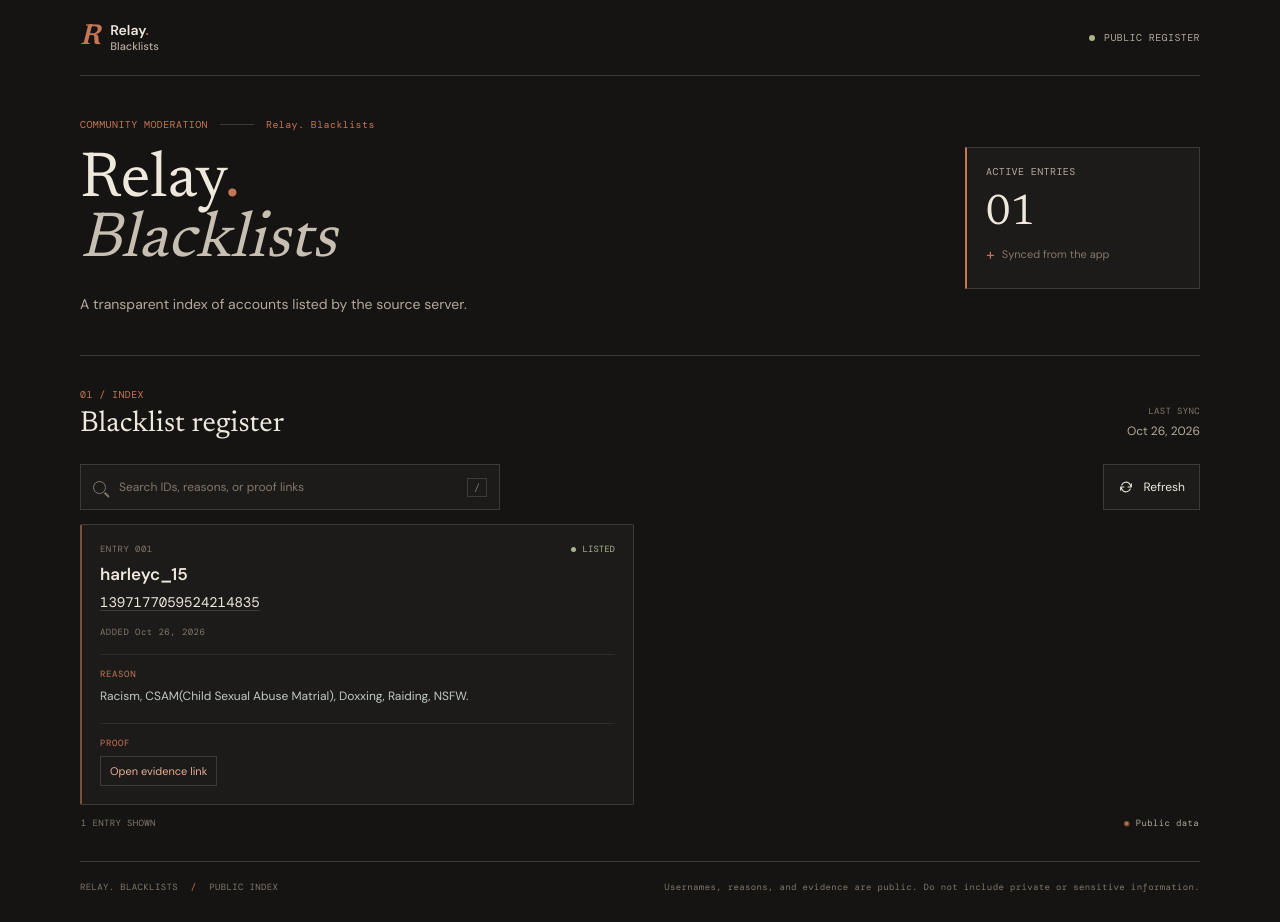
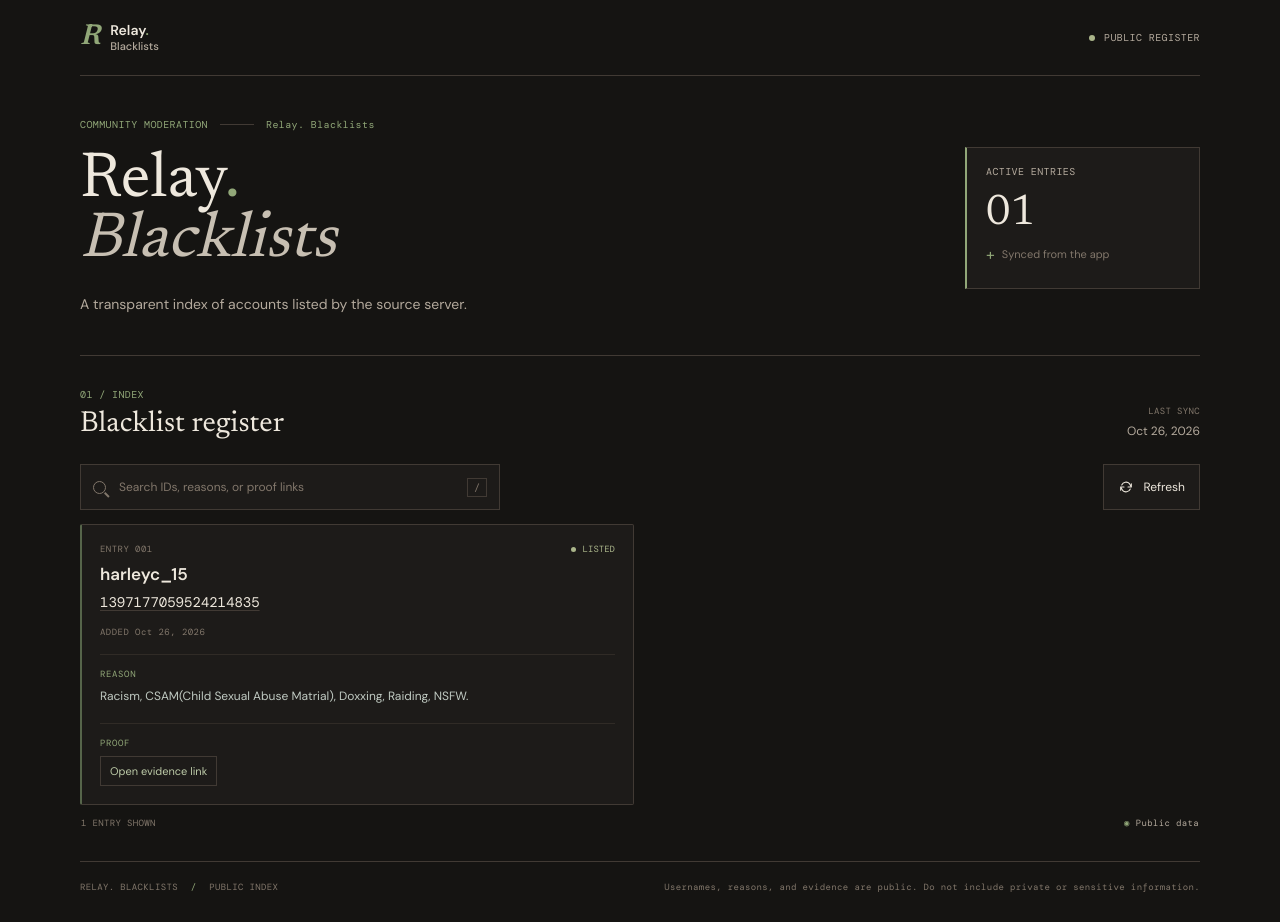
Before and after one commit to blacklist-bot/blacklist-bot, a website: page docs/index.html in a window 1280 px wide. Drawn offline with nearby package versions, Linux system fonts and the light colour scheme.

Commit message:
Restore sage accent on blacklist site

```diff
--- a/docs/index.html
+++ b/docs/index.html
@@ -9,7 +9,7 @@
     <link rel="preconnect" href="https://fonts.googleapis.com">
     <link rel="preconnect" href="https://fonts.gstatic.com" crossorigin>
     <link href="https://fonts.googleapis.com/css2?family=DM+Mono:wght@400;500&family=DM+Sans:wght@400;500;600;700&family=Newsreader:opsz,wght@6..72,400;6..72,500;6..72,600&display=swap" rel="stylesheet">
-    <link rel="stylesheet" href="styles.css?v=editorial-dark-20261026">
+    <link rel="stylesheet" href="styles.css?v=editorial-sage-20261026">
     <script src="app.js?v=cards-proof-usernames-20261026" defer></script>
   </head>
   <body>
--- a/docs/styles.css
+++ b/docs/styles.css
@@ -8,8 +8,8 @@
   --text: #eee8dd;
   --muted: #b4aa9d;
   --subtle: #82776b;
-  --accent: #c57655;
-  --accent-soft: #e7ae96;
+  --accent: #91a778;
+  --accent-soft: #bdcba8;
   --status: #aab58a;
   --danger: #df7968;
   --mono: "DM Mono", "SFMono-Regular", Consolas, monospace;
@@ -76,8 +76,8 @@
 .refresh-button svg { width: 16px; height: 16px; fill: none; stroke: currentColor; stroke-linecap: round; stroke-linejoin: round; stroke-width: 1.6; }
 
 .entry-grid { display: grid; grid-template-columns: repeat(2, minmax(0, 1fr)); gap: 12px; }
-.entry-card { min-width: 0; padding: 18px; border: 1px solid var(--line); border-left: 2px solid #79513f; border-radius: 2px; background: var(--surface); transition: border-color .16s ease; }
-.entry-card:hover { border-color: #6a594d; border-left-color: var(--accent); }
+.entry-card { min-width: 0; padding: 18px; border: 1px solid var(--line); border-left: 2px solid #56654a; border-radius: 2px; background: var(--surface); transition: border-color .16s ease; }
+.entry-card:hover { border-color: #59624f; border-left-color: var(--accent); }
 .card-top { display: flex; align-items: flex-start; justify-content: space-between; gap: 12px; }
 .card-identity { min-width: 0; display: flex; flex-direction: column; gap: 8px; }
 .card-index, .card-date { color: var(--subtle); font-family: var(--mono); font-size: 9px; letter-spacing: .05em; }
```
